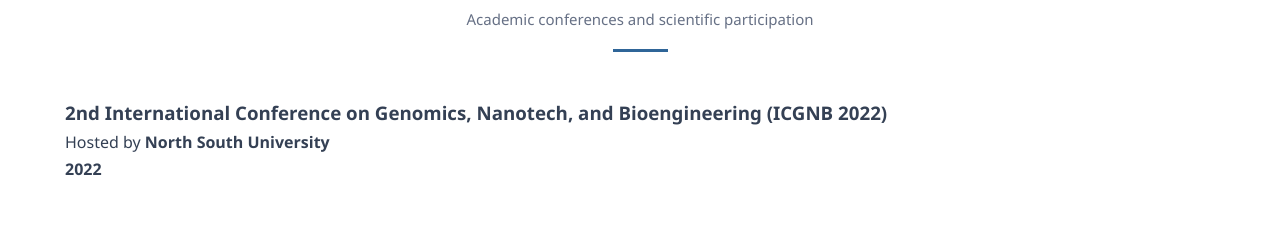
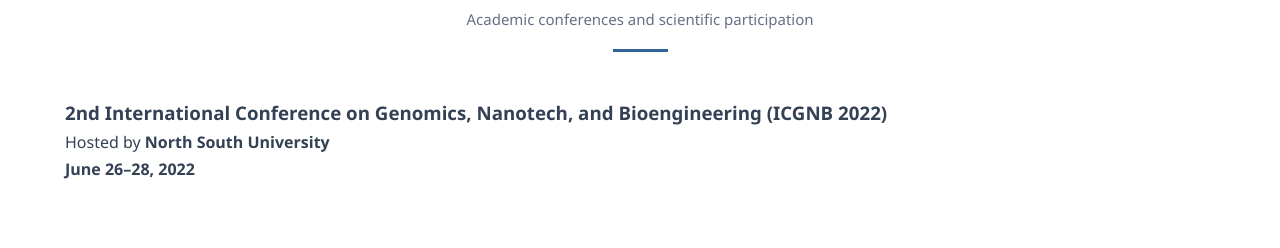
Before and after one commit to ehsanulkabirsagar/biochemist, a plain HTML site: page index.html in a window 1280 px wide. Shown: the part 6896-7144 px from the top of the page. Drawn offline with Linux system fonts and the light colour scheme.

Commit message:
Update index.html

```diff
--- a/index.html
+++ b/index.html
@@ -1266,7 +1266,7 @@
                          <strong>
                     </p>
 
-                   <span class="conference-year">2022</span>
+                   <span class="conference-year">June 26–28, 2022</span>
 
                 </div>
 
```
